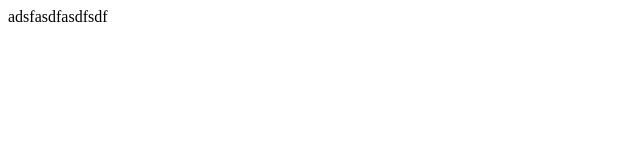
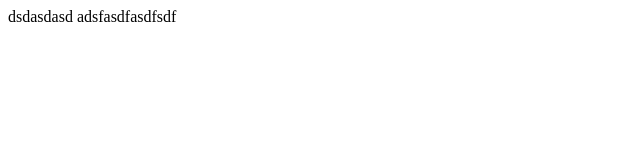
Before and after one commit to FaridCG/testCode, a plain HTML site: page index.html in a window 1280 px wide. Shown: the full height of the page, 0-640 px from the left. Drawn offline with Linux system fonts and the light colour scheme.

Commit message:
Update index.html

```diff
--- a/index.html
+++ b/index.html
@@ -6,7 +6,7 @@
   </head>
   <body>
 
-
+dsdasdasd
 adsfasdfasdfsdf
 
   </body>
```
